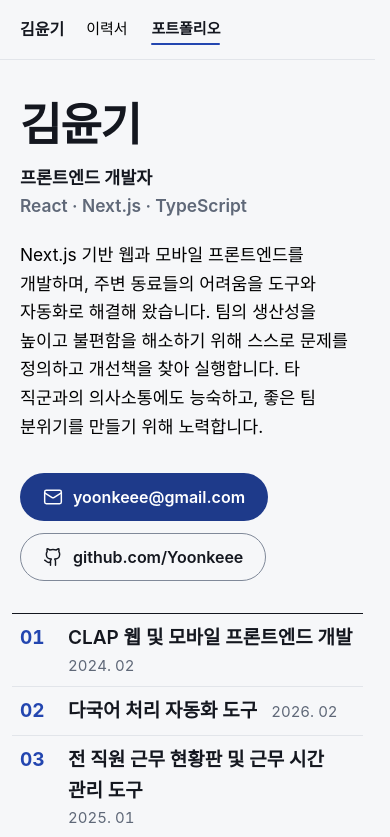
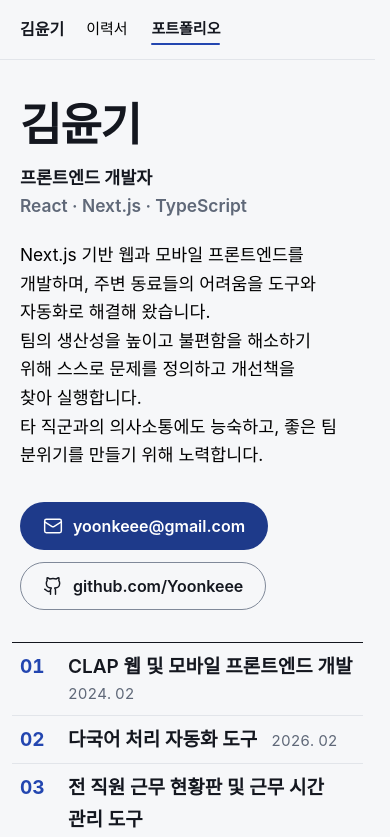
Before and after one commit to Yoonkeee/yoonkeee.github.io, a Next.js app: page /pf in a window 390 px wide. Shown: the top 837 px of the page. Built offline with nearby package versions, Linux system fonts and the light colour scheme; a web font is replaced by a local one.

Commit message:
fix: 모바일에서도 첫 화면 소개글을 문장마다 새 줄로 시작

```diff
--- a/src/components/Hero.module.css
+++ b/src/components/Hero.module.css
@@ -46,13 +46,13 @@
   font-size: var(--fs-lead);
 }
 
+.sentence {
+  display: block;
+}
+
 @media (min-width: 1024px) {
   .column > .lead {
     max-width: none;
-  }
-
-  .sentence {
-    display: block;
   }
 }
 
```
